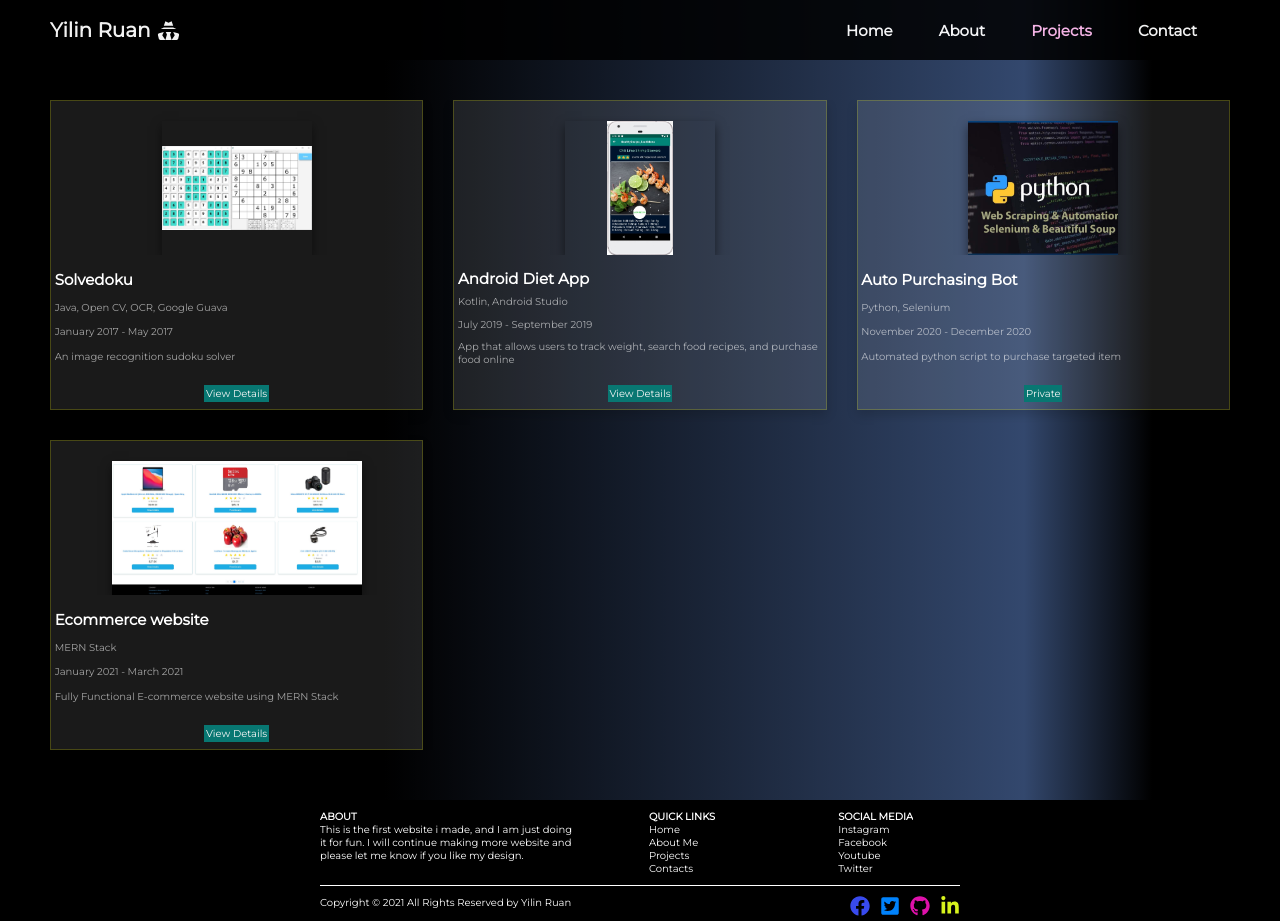
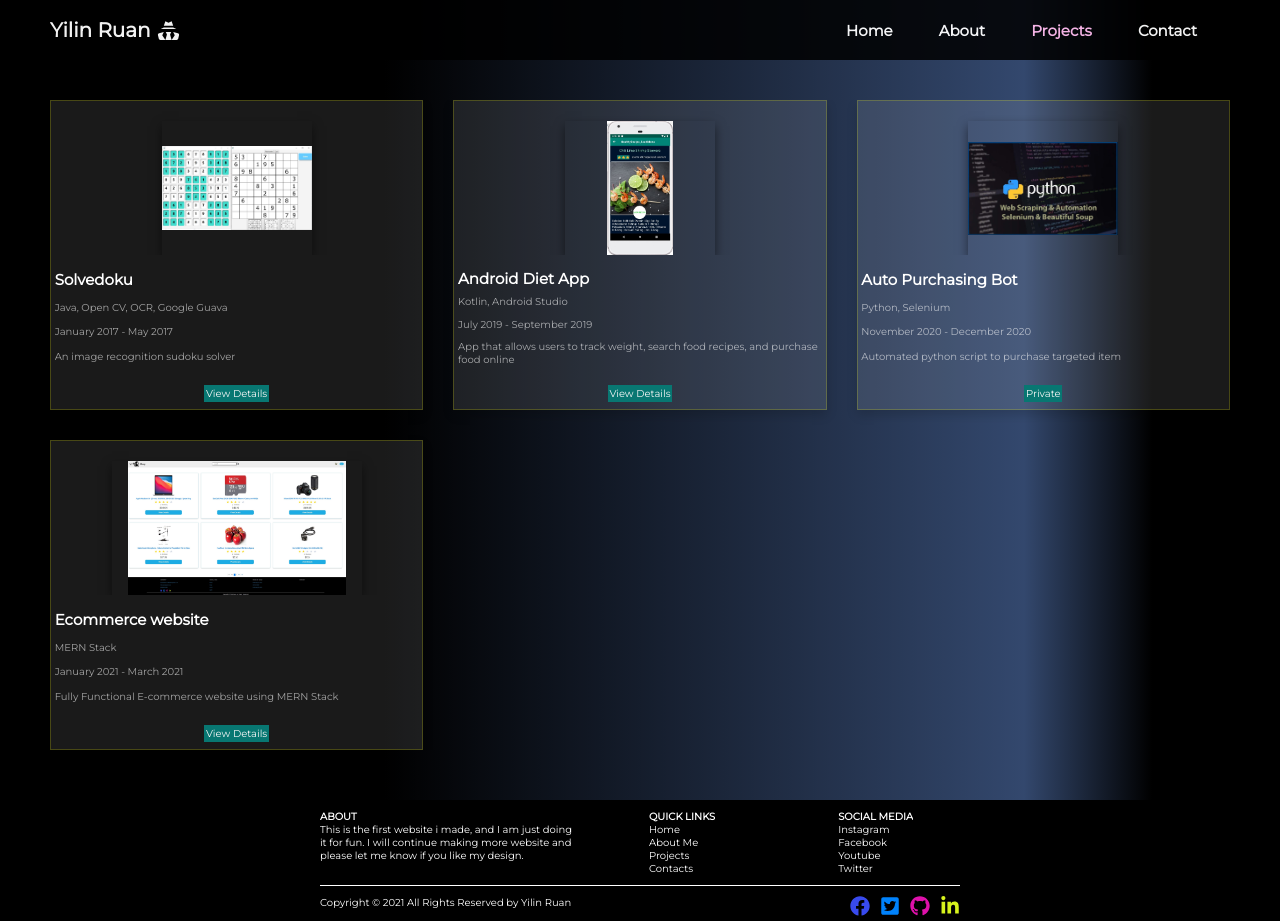
Before and after one commit to yilinruan/Yi_website, a React (Create React App) app: page /projects in a window 1280 px wide. Built offline with nearby package versions, Linux system fonts and the light colour scheme.

Commit message:
version-1.1, fixing sizing

```diff
--- a/src/SCSS/_project.scss
+++ b/src/SCSS/_project.scss
@@ -87,7 +87,7 @@
                     background-image: url("../image/auto-bot.jpeg");
                     background-repeat: no-repeat;
                     background-position: center;
-                    background-size:cover;
+                    background-size:contain;
                     box-shadow: 0 0.5rem 1rem rgba(0, 0, 0, 0.5);
                      // -ms-transform: rotate(3deg); /* IE 9 */
                     // transform: rotate(3deg);
@@ -100,7 +100,7 @@
                     background-image: url("../image/yishop.jpg");
                     background-repeat: no-repeat;
                     background-position:center;
-                    background-size:cover;
+                    background-size:contain;
                     box-shadow: 0 0.5rem 1rem rgba(0, 0, 0, 0.5);
                      // -ms-transform: rotate(3deg); /* IE 9 */
                     // transform: rotate(3deg);
--- a/src/styles/main.css
+++ b/src/styles/main.css
@@ -96,7 +96,8 @@
     background-size: cover; }
     @media (max-width: 992px) {
       .home--section2 {
-        height: 130vh; } }
+        height: 131vh;
+        width: 100%; } }
     .home--section2__bottem {
       display: flex;
       flex-direction: column;
@@ -139,10 +140,12 @@
       display: flex;
       flex-direction: column;
       height: 90%;
-      padding-top: 8rem; }
+      padding-top: 8rem;
+      padding: 8%; }
       @media (max-width: 992px) {
         .home--section2__page {
-          padding-top: 8rem; } }
+          padding-top: 8rem;
+          padding: 20%; } }
       .home--section2__page--title {
         height: 10%;
         display: flex;
@@ -196,6 +199,9 @@
         height: 20%;
         width: 50%;
         padding-top: 2rem; }
+        @media (max-width: 992px) {
+          .home--section2__page--icons {
+            width: 100%; } }
         .home--section2__page--icons__container {
           display: flex;
           justify-content: space-between; }
@@ -637,7 +643,7 @@ body {
           background-image: url("../image/auto-bot.jpeg");
           background-repeat: no-repeat;
           background-position: center;
-          background-size: cover;
+          background-size: contain;
           box-shadow: 0 0.5rem 1rem rgba(0, 0, 0, 0.5); }
         .projects--container--product__project--image4 {
           height: 20rem;
@@ -646,7 +652,7 @@ body {
           background-image: url("../image/yishop.jpg");
           background-repeat: no-repeat;
           background-position: center;
-          background-size: cover;
+          background-size: contain;
           box-shadow: 0 0.5rem 1rem rgba(0, 0, 0, 0.5); }
       .projects--container--product__body {
         display: flex;
```
Also changed, not shown: src/SCSS/_home.scss (+12 -4 lines), 1 other file (tests, documents, lock files or other folders).
